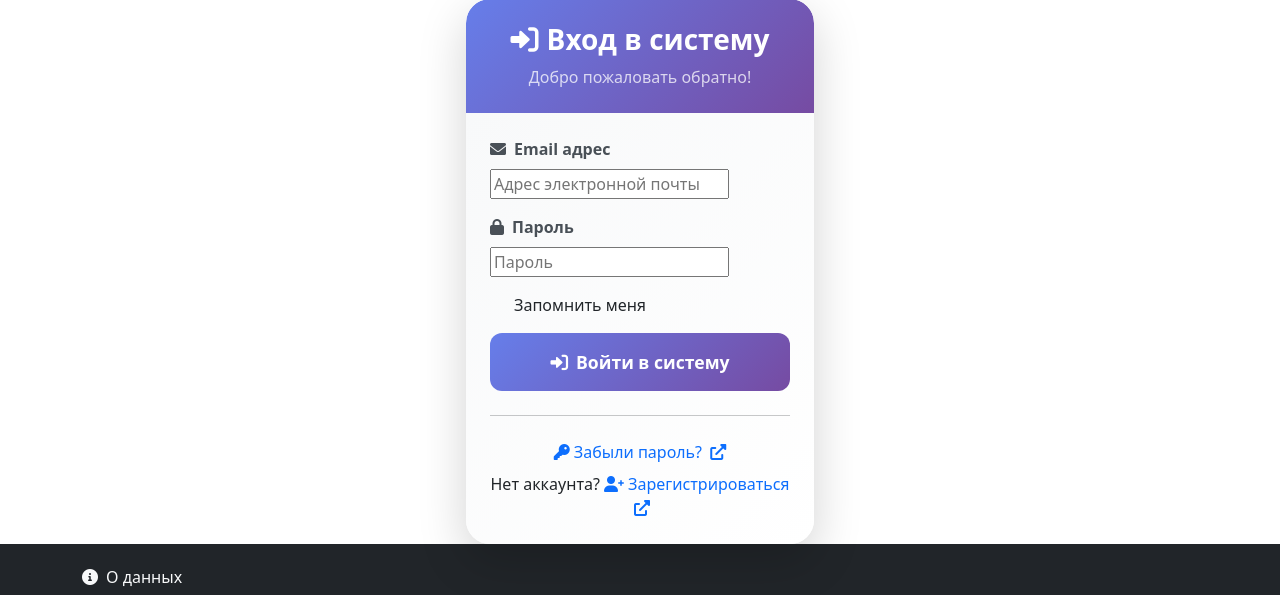
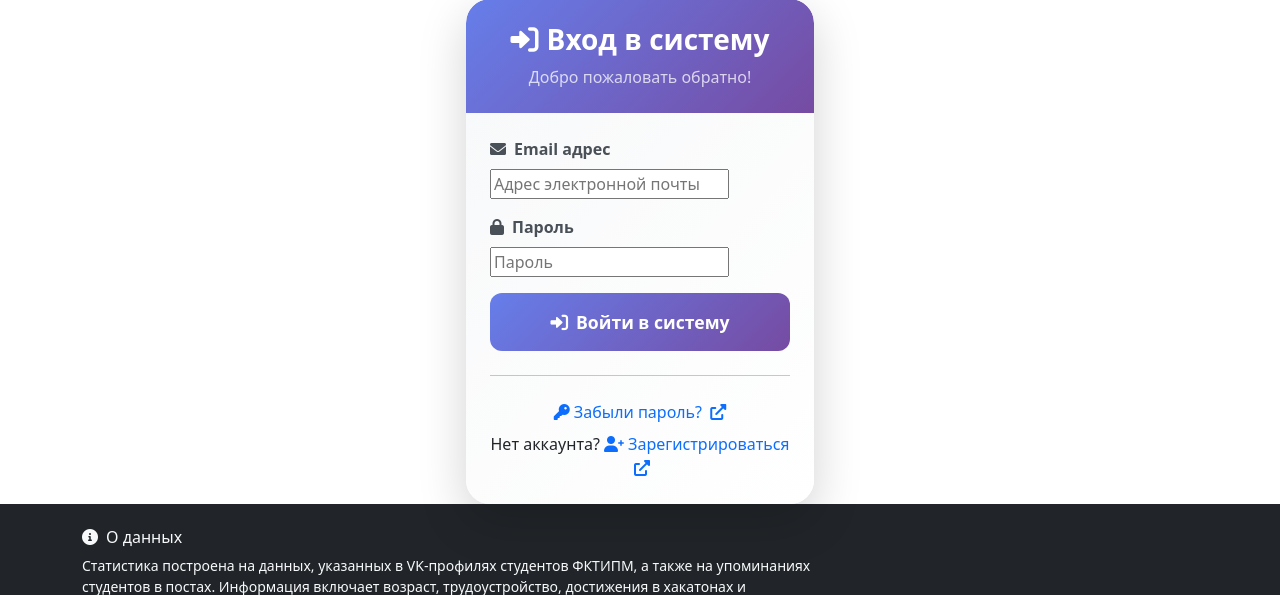
Before and after one commit to haw9k/diplom, a Django app: page /accounts/login/ in a window 1280 px wide. Shown: the part 129-724 px from the top of the page. Run offline with Django 5.2, Linux system fonts and the light colour scheme.

```diff
--- a/ui/templates/account/login.html
+++ b/ui/templates/account/login.html
@@ -57,12 +57,6 @@
                                 {% endif %}
                             </div>
 
-                            <div class="mb-3 form-check">
-                                {{ form.remember }}
-                                <label class="form-check-label" for="{{ form.remember.id_for_label }}">
-                                    Запомнить меня
-                                </label>
-                            </div>
 
                                                     <div class="d-grid gap-2">
                             <button type="submit" class="btn btn-primary btn-lg fw-bold">
```
